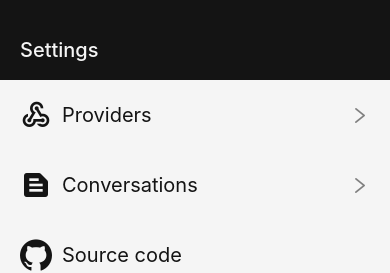
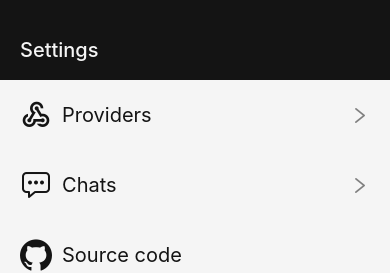
Before and after one commit to jorgenlt/smartbot, a React Native app: screen /Settings in a window 390 px wide. Shown: the top 273 px of the page. Built offline with nearby package versions, Linux system fonts and the light colour scheme.

Commit message:
change naming 'Conversations' to 'Chats' + change icon

```diff
--- a/src/pages/SettingsPage/SettingsPage.js
+++ b/src/pages/SettingsPage/SettingsPage.js
@@ -2,7 +2,7 @@ import { StyleSheet, View, Linking } from "react-native";
 import { useDispatch, useSelector } from "react-redux";
 import { useMemo } from "react";
 import { toggleTheme } from "../../features/chat/chatSlice";
-import { MaterialIcons, AntDesign } from "@expo/vector-icons";
+import { MaterialIcons, AntDesign, Ionicons } from "@expo/vector-icons";
 import Setting from "./Setting";
 import Header from "../../components/headers/Header";
 import { colors } from "../../styles/colors";
@@ -36,9 +36,9 @@ const SettingsPage = ({ navigation }) => {
         />
         <Setting
           onPress={() => navigation.navigate("ConversationsSettings")}
-          iconName="text-snippet"
-          name="Conversations"
-          IconComponent={MaterialIcons}
+          iconName="chatbox-ellipses-outline"
+          name="Chats"
+          IconComponent={Ionicons}
           submenu={true}
         />
         <Setting
```
